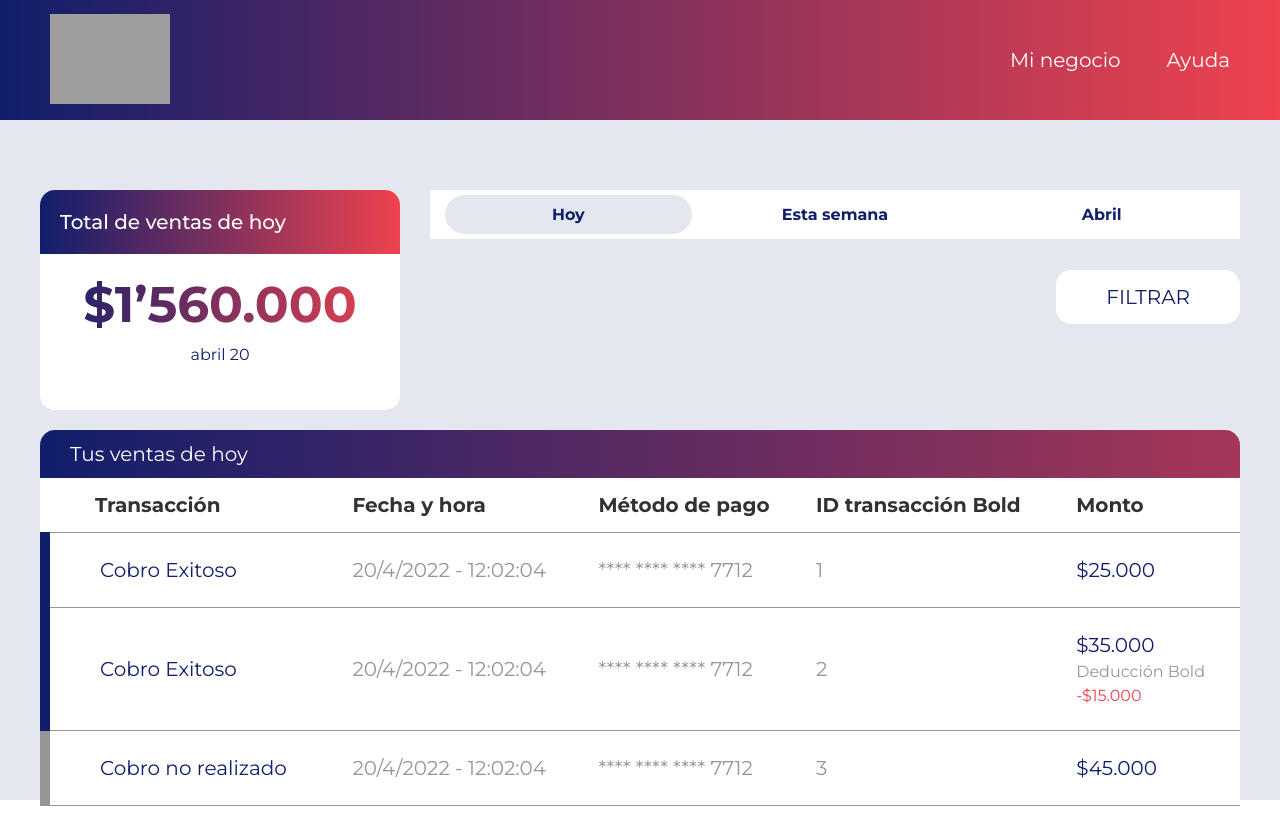
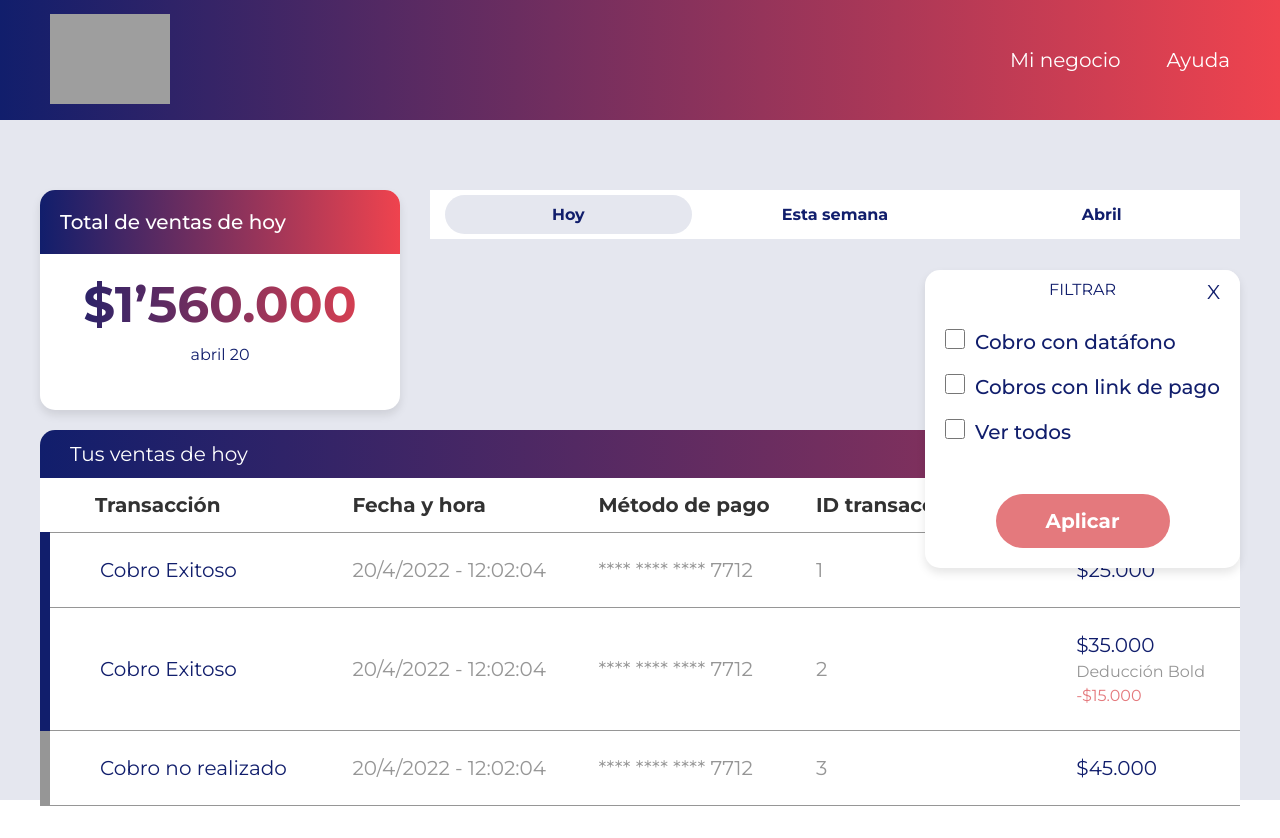
Before and after one commit to rokujs/prueba-practica, a React (Vite) app: page / in a window 1280 px wide. Both pictures are taken after a click on the button "FILTRAR". Built offline with nearby package versions, Linux system fonts and the light colour scheme; grey boxes are pictures that could not be loaded.

Commit message:
Create panel of filters

```diff
--- a/src/components/ButtonFilter/index.jsx
+++ b/src/components/ButtonFilter/index.jsx
@@ -1,11 +1,43 @@
-import { btn, container } from "./styles"
+import { useState } from 'react'
+import { btn, container, form } from './styles'
 
-function ButtonFilter() {
+function ButtonFilter () {
+  const [isOpen, setIsOpen] = useState(false)
+
   return (
     <div css={container}>
-      <button css={btn}>
+      <button onClick={() => setIsOpen(true)} css={btn}>
         <span>FILTRAR</span>
       </button>
+      {isOpen && (
+        <div css={form}>
+          <div>
+            <h5>FILTRAR</h5>
+            <button type='button' onClick={() => setIsOpen(false)}>X</button>
+          </div>
+          <form>
+            <div>
+              <label>
+                <input type='checkbox' />
+                <span>Cobro con datáfono</span>
+              </label>
+            </div>
+            <div>
+              <label>
+                <input type='checkbox' />
+                <span>Cobros con link de pago</span>
+              </label>
+            </div>
+            <div>
+              <label>
+                <input type='checkbox' />
+                <span>Ver todos</span>
+              </label>
+            </div>
+            <button type='button'>Aplicar</button>
+          </form>
+        </div>
+      )}
     </div>
   )
 }
--- a/src/components/ButtonFilter/styles.js
+++ b/src/components/ButtonFilter/styles.js
@@ -1,12 +1,15 @@
 import { css } from '@emotion/react'
 import { colors, fontSize } from '@/styles/theme'
 
-export const container = css``
+export const container = css`
+  background-color: ${colors.white};
+  border-radius: 1.5rem;
+  position: relative;
+`
 
 export const btn = css`
-  background-color: ${colors.white};
+  background-color: transparent;
   border: none;
-  border-radius: 1.5rem;
   padding: 1.5rem 5rem;
   cursor: pointer;
 
@@ -16,3 +19,71 @@ export const btn = css`
     color: ${colors.blue};
   }
 `
+
+export const form = css`
+  background-color: ${colors.white};
+  padding: 1rem 2rem 2rem 2rem;
+  position: absolute;
+  z-index: 2;
+  top: 0;
+  right: 0;
+  border-radius: inherit;
+  width: max-content;
+  text-align: center;
+  box-shadow: 0 0.5rem 1rem rgba(0, 0, 0, 0.1);
+
+  & > div {
+    text-align: center;
+    margin-bottom: 3rem;
+    width: 100%;
+  }
+
+  & > div > h5 {
+    display: inline-block;
+    font-size: ${fontSize.small};
+    color: ${colors.blue};
+    font-weight: 400;
+  }
+
+  & > div > button {
+    position: absolute;
+    right: 2rem;
+    background: transparent;
+    border: none;
+    cursor: pointer;
+    font-size: ${fontSize.large};
+    color: ${colors.blue};
+  }
+
+  & form > div {
+    text-align: left;
+    margin-bottom: 2rem;
+    & > label {
+      font-size: ${fontSize.medium};
+      color: ${colors.blue};
+      cursor: pointer;
+
+      & > span {
+        margin-left: 1rem;
+        font-weight: 500;
+      }
+
+      & > input {
+        height: ${fontSize.medium};
+        width: ${fontSize.medium};
+      }
+    }
+  }
+
+  & > form button {
+    background-color: ${colors.lightRed};
+    color: ${colors.white};
+    border: none;
+    padding: 1.5rem 5rem;
+    margin-top: 3rem;
+    cursor: pointer;
+    font-size: ${fontSize.medium};
+    font-weight: bold;
+    border-radius: 99rem;
+  }
+`
--- a/src/components/CardInfo/styles.js
+++ b/src/components/CardInfo/styles.js
@@ -9,6 +9,7 @@ export const container = css`
   border-radius: 1.5rem;
   height: 22rem;
   overflow: hidden;
+  box-shadow: 0 0.5rem 1rem rgba(0, 0, 0, 0.1);
 `
 
 export const content = css`
--- a/src/components/ItemHistory/styles.js
+++ b/src/components/ItemHistory/styles.js
@@ -33,7 +33,7 @@ export const item = (transaction) => css`
 `
 
 export const negative = css`
-  color: ${colors.red};
+  color: ${colors.lightRed};
 
   &:before {
     content: "-$";
--- a/src/styles/theme.js
+++ b/src/styles/theme.js
@@ -1,6 +1,7 @@
 export const colors = {
   blue: '#111e6c',
   red: '#ef434e',
+  lightRed: '#e4797d',
   lightGrey: '#969696',
   darkGrey: '#323232',
   bg: '#e5e7ef',
```
